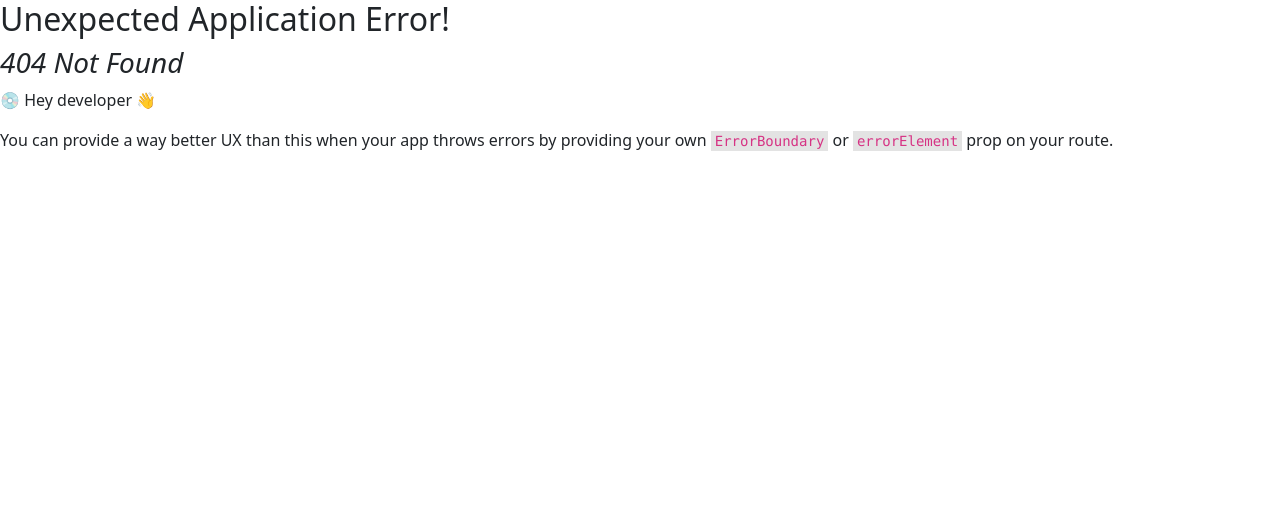
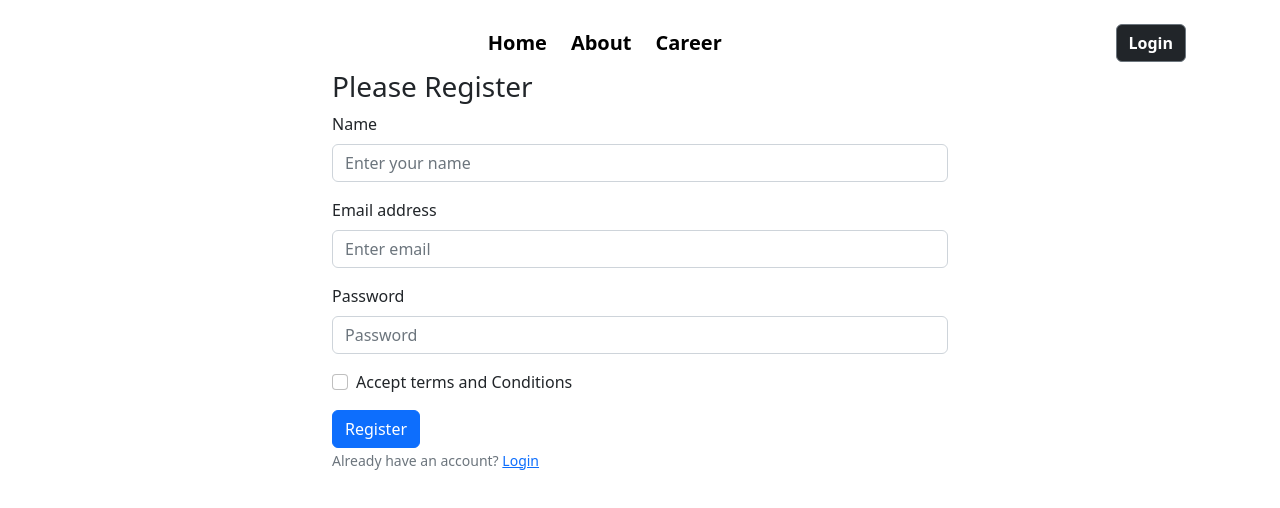
Before and after one commit to afransami/-the-news-dragon, a React (Vite) app: page /register in a window 1280 px wide. Before the commit this address had no page. Shown: the top 508 px of the page. Built offline with nearby package versions, Linux system fonts and the light colour scheme.

Commit message:
context api starting

```diff
--- /dev/null
+++ b/src/Layouts/LoginLayout.jsx
@@ -0,0 +1,14 @@
+import React from 'react';
+import { Outlet } from 'react-router-dom';
+import Navigation from '../Pages/Shared/Navigation/Navigation';
+
+const LoginLayout = () => {
+    return (
+        <div>
+            <Navigation></Navigation>
+            <Outlet></Outlet>
+        </div>
+    );
+};
+
+export default LoginLayout;
--- a/src/Layouts/Main.jsx
+++ b/src/Layouts/Main.jsx
@@ -5,11 +5,13 @@ import { Col, Container, Row } from "react-bootstrap";
 import LeftNav from "../Pages/Shared/LeftNav/LeftNav";
 import RightNav from "../Pages/Shared/RightNav/RightNav";
 import { Outlet } from "react-router-dom";
+import Navigation from "../Pages/Shared/Navigation/Navigation";
 
 const Main = () => {
   return (
     <div>
       <Header></Header>
+      <Navigation></Navigation>
       <Container >
         <Row className="text-center">
           <Col lg={3}><LeftNav></LeftNav></Col>
--- a/src/Pages/Home/Newscard/Newscard.jsx
+++ b/src/Pages/Home/Newscard/Newscard.jsx
@@ -29,7 +29,7 @@ const NewsCard = ({ news }) => {
             </div>
           </div>
           <div>
-            <FaRegBookmark />
+            <FaRegBookmark className="mx-2"/>
             <FaShareAlt />
           </div>
         </div>
--- /dev/null
+++ b/src/Pages/Login/Login.jsx
@@ -0,0 +1,38 @@
+import React from "react";
+import { Button, Container, Form } from "react-bootstrap";
+import { Link } from "react-router-dom";
+
+const Login = () => {
+  return (
+    <Container className="mx-auto w-50">
+      <h3>Please Login</h3>
+      <Form>
+        <Form.Group className="mb-3" controlId="formBasicEmail">
+          <Form.Label>Email address</Form.Label>
+          <Form.Control type="email" name="email" placeholder="Enter email" />
+        </Form.Group>
+
+        <Form.Group className="mb-3" controlId="formBasicPassword">
+          <Form.Label>Password</Form.Label>
+          <Form.Control
+            type="password"
+            name="password"
+            placeholder="Password"
+            required
+          />
+        </Form.Group>
+        <Button variant="primary" type="submit">
+          Login
+        </Button>
+        <br />
+        <Form.Text className="text-secondary">
+          Don't have an account? <Link to="/register">Register</Link>
+        </Form.Text>
+        <Form.Text className="text-danger"></Form.Text>
+      </Form>
+    </Container>
+  );
+};
+
+export default Login;
+<h1>this is loging</h1>;
--- /dev/null
+++ b/src/Pages/Register/Register.jsx
@@ -0,0 +1,42 @@
+
+import React from 'react';
+import { Button, Container, Form } from 'react-bootstrap';
+import { Link } from 'react-router-dom';
+
+const Register = () => {
+    return (
+        <Container className="mx-auto w-50">
+        <h3>Please Register</h3>
+      <Form>
+        <Form.Group className="mb-3" controlId="formBasicName">
+          <Form.Label>Name</Form.Label>
+          <Form.Control type="text" name="name" placeholder="Enter your name" />
+        </Form.Group>
+        <Form.Group className="mb-3" controlId="formBasicEmail">
+          <Form.Label>Email address</Form.Label>
+          <Form.Control type="email" name="email" placeholder="Enter email" />
+        </Form.Group>
+
+        <Form.Group className="mb-3" controlId="formBasicPassword">
+          <Form.Label>Password</Form.Label>
+          <Form.Control type="password" name="password" placeholder="Password" required/>
+        </Form.Group>
+        <Form.Group className="mb-3" controlId="formBasicCheckbox">
+          <Form.Check type="checkbox" label="Accept terms and Conditions" />
+        </Form.Group>
+        <Button className='w-' variant="primary" type="submit">
+          Register
+        </Button><br />
+        <Form.Text className="text-secondary">
+        Already have an account? <Link to='/login'>Login</Link>
+
+          </Form.Text>
+        <Form.Text className="text-danger">
+
+          </Form.Text>
+      </Form>
+    </Container>
+    );
+};
+
+export default Register;<h1>This is register</h1>
--- a/src/Pages/Shared/Header/Header.jsx
+++ b/src/Pages/Shared/Header/Header.jsx
@@ -1,12 +1,12 @@
 import React from "react";
 import logo from "../../../assets/logo.png";
-import { Button, Container, Image, Nav, Navbar } from "react-bootstrap";
+import { Button, Container} from "react-bootstrap";
 import moment from "moment";
 import Marquee from "react-fast-marquee";
-import { Link } from "react-router-dom";
-import { FaUserAlt, FaUserCircle } from "react-icons/fa";
+
 
 const Header = () => {
+
   return (
     <Container>
       <div className="text-center">
@@ -24,26 +24,7 @@ const Header = () => {
         </Marquee>
       </div>
 
-      <Navbar className="mt-3" collapseOnSelect expand="lg" bg="white" variant="white">
-        <Container>
-          <Navbar.Toggle aria-controls="responsive-navbar-nav" />
-          <Navbar.Collapse id="responsive-navbar-nav">
-            <Nav className="mx-auto fw-bold fs-5">
-              <Nav.Link href="#features">Home</Nav.Link>
-              <Nav.Link href="#pricing">About</Nav.Link>
-              <Nav.Link href="#pricing">Career</Nav.Link>
-            </Nav>
-            <Nav className="d-flex align-items-center">
-                <Link className="fs-2 text-black" >
-              <FaUserCircle/>
-              </Link>
-              <Nav.Link eventKey={2} href="#memes">
-                <Button variant="secondary" className="bg-dark text-white fw-bold">Login</Button>
-              </Nav.Link>
-            </Nav>
-          </Navbar.Collapse>
-        </Container>
-      </Navbar>
+
     </Container>
   );
 };
--- /dev/null
+++ b/src/Pages/Shared/Navigation/Navigation.jsx
@@ -0,0 +1,56 @@
+import React, { useContext } from "react";
+import { Button, Container, Nav, Navbar } from "react-bootstrap";
+import { FaUserCircle } from "react-icons/fa";
+import { Link } from "react-router-dom";
+import { AuthContext } from "../../../Provider/AuthProvider";
+
+const Navigation = () => {
+  const { user } = useContext(AuthContext);
+  return (
+    <Container>
+      <Navbar
+        className="mt-3"
+        collapseOnSelect
+        expand="lg"
+        bg="white"
+        variant="white"
+      >
+        <Container>
+          <Navbar.Toggle aria-controls="responsive-navbar-nav" />
+          <Navbar.Collapse id="responsive-navbar-nav">
+            <Nav className="mx-auto fw-bold fs-5 text-black">
+              <Link className="text-decoration-none text-black" to="/category/0">Home</Link>
+              <Link className="mx-4 text-decoration-none text-black" to="/about">About</Link>
+              <Link className="text-decoration-none text-black" to="/career">Career</Link>
+            </Nav>
+            <Nav className="d-flex align-items-center">
+              {user && (
+                <FaUserCircle className="fs-1 mx-3 text-black text-decoration-none" />
+              )}
+
+              {user ? (
+                <Button
+                  variant="secondary"
+                  className="bg-dark text-white fw-bold"
+                >
+                  Logout
+                </Button>
+              ) : (
+                <Link to="/login">
+                  <Button
+                    variant="secondary"
+                    className="bg-dark text-white fw-bold"
+                  >
+                    Login
+                  </Button>
+                </Link>
+              )}
+            </Nav>
+          </Navbar.Collapse>
+        </Container>
+      </Navbar>
+    </Container>
+  );
+};
+
+export default Navigation;
--- /dev/null
+++ b/src/Provider/AuthProvider.jsx
@@ -0,0 +1,19 @@
+import React from "react";
+import { getAuth } from "firebase/auth";
+import { createContext } from "react";
+import app from "../firebase/firebase.config";
+
+export const AuthContext = createContext(null);
+const Auth = getAuth(app);
+
+const AuthProvider = ({ children }) => {
+  const user = null;
+  const authInfo = { user };
+  return (
+    <AuthContext.Provider value={authInfo}>
+        {children}
+    </AuthContext.Provider>
+  );
+};
+
+export default AuthProvider;
--- a/src/routes/Routes.jsx
+++ b/src/routes/Routes.jsx
@@ -1,42 +1,62 @@
-import { createBrowserRouter } from "react-router-dom";
+import { createBrowserRouter, Navigate } from "react-router-dom";
 import Main from "../Layouts/Main";
 import Home from "../Pages/Home/Home/Home";
 import Category from "../Pages/Home/Category/Category";
 
 import NewsLayout from "../Layouts/NewsLayout";
 import News from "../Pages/Home/News/News";
-
+import LoginLayout from "../Layouts/LoginLayout";
+import Login from "../Pages/Login/Login";
+import Register from "../Pages/Register/Register";
 
 const router = createBrowserRouter([
   {
-      path: "/",
-      element: <Main></Main>,
-      children: [
+    path: '/',
+    element: <LoginLayout></LoginLayout>,
+    children:[
       {
         path: '/',
-            element:<Home></Home>
+        element: <Navigate to= '/category/0'></Navigate>
+
       },
       {
-          path:"/category/:id",
-          element: <Category></Category>,
-          loader: ({params})=> fetch (`http://localhost:5000/categories/${params.id}`)
-
-        },
-      ]
+        path: '/login',
+        element: <Login></Login>
       },
       {
-      path: '/news',
-      element: <NewsLayout></NewsLayout>,
-      children: [
-        {
-          path:'/news/:id',
-          element: <News></News>,
-          loader: ({params})=> fetch(`http://localhost:5000/news/${params.id}`)
+        path: '/register',
+        element: <Register></Register>
       }
 
     ]
 
-    }
+
+
+  },
+  {
+    path: "category",
+    element: <Main></Main>,
+    children: [
+      {
+        path: ":id",
+        element: <Category></Category>,
+        loader: ({ params }) =>
+          fetch(`http://localhost:5000/categories/${params.id}`),
+      },
+    ],
+  },
+  {
+    path: "/news",
+    element: <NewsLayout></NewsLayout>,
+    children: [
+      {
+        path: "/news/:id",
+        element: <News></News>,
+        loader: ({ params }) =>
+          fetch(`http://localhost:5000/news/${params.id}`),
+      },
+    ],
+  },
 ]);
 
 export default router;
```
Also changed, not shown: src/main.jsx (+14 -12 lines). Lines whose indentation alone changed are shown as unchanged.
